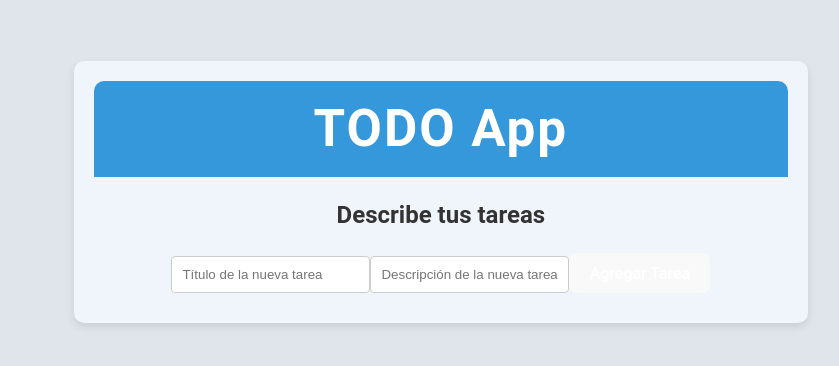
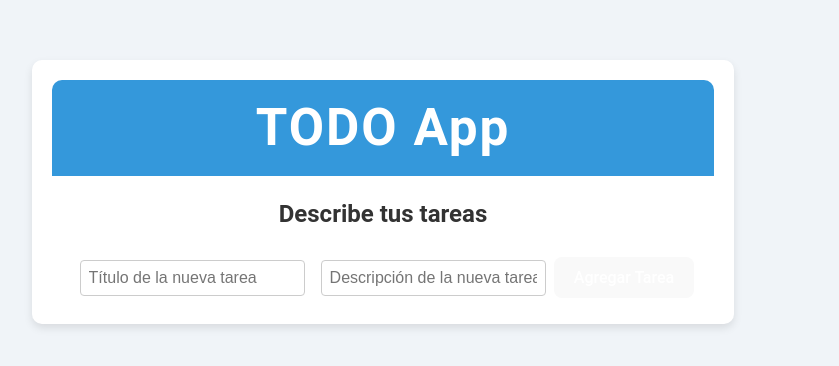
Before and after one commit to lizespinosa12/task-list, a React (Vite) app in the folder task-list/: page / in a window 1280 px wide. Shown: the part 208-574 px from the top of the page, without its empty margins (277-1116 px from the left). Built offline with nearby package versions, Linux system fonts and the light colour scheme.

Commit message:
realicé pequeños cambios en estilos

```diff
--- a/task-list/src/styles/styles.css
+++ b/task-list/src/styles/styles.css
@@ -2,10 +2,9 @@ body {
       font-family: 'Roboto', sans-serif;
       margin: 0;
       padding: 0;
-      background-color: #e0e5ec;
+      background-color: #f0f4f8;
       /* Azul claro */
       color: #333;
-      /* Color de texto oscuro */
       display: flex;
       align-items: center;
       justify-content: center;
@@ -13,15 +12,25 @@ body {
 }
 
 .App {
-      max-width: 1200px;
-      width: 120%;
+      max-width: 800px;
+      width: 100%;
       margin: 0 auto;
       padding: 20px;
-      background-color: #f0f5fc;
-      /* Azul más claro */
+      background-color: #ffffff;
+      /* Blanco */
       box-shadow: 0 4px 8px rgba(0, 0, 0, 0.1);
       border-radius: 10px;
       text-align: center;
+      opacity: 0;
+      transform: translateY(-20px);
+      animation: fadeInUp 0.5s ease forwards;
+}
+
+@keyframes fadeInUp {
+      to {
+            opacity: 1;
+            transform: translateY(0);
+      }
 }
 
 header {
@@ -50,12 +59,14 @@ li {
       padding: 20px;
       border-radius: 12px;
       box-shadow: 0 4px 8px rgba(0, 0, 0, 0.1);
-      transition: transform 0.3s ease, box-shadow 0.3s ease;
+      transition: transform 0.3s ease, box-shadow 0.3s ease, background-color 0.3s ease;
 }
 
 li:hover {
       transform: scale(1.05);
       box-shadow: 0 8px 16px rgba(0, 0, 0, 0.2);
+      background-color: #f9f9f9;
+      /* Cambia el color al pasar el mouse */
 }
 
 button {
@@ -77,8 +88,49 @@ button:hover {
 }
 
 input {
-      margin-bottom: 10px;
-      padding: 10px;
+      margin: 8px;
+      padding: 8px;
+      font-size: 16px;
       border: 1px solid #ccc;
       border-radius: 4px;
+      transition: border-color 0.3s ease;
 }
+
+input:focus {
+      border-color: #3498db;
+      /* Cambia el color del borde al enfocar */
+}
+
+button {
+  background-color: #3498db; /* Azul */
+  color: #ffffff;
+  border: none;
+  padding: 8px 12px;
+  font-size: 14px;
+  cursor: pointer;
+  border-radius: 6px;
+  transition: background-color 0.3s ease, transform 0.3s ease;
+}
+
+button:hover {
+  background-color: #2980b9; /* Azul más oscuro */
+  transform: scale(1.1);
+}
+
+/* Nuevo estilo para el botón de descripción */
+.show-description-button {
+  background-color: #27ae60; /* Verde */
+  color: #ffffff;
+  border: none;
+  padding: 8px 12px;
+  font-size: 14px;
+  cursor: pointer;
+  border-radius: 6px;
+  margin-top: 8px; /* Ajusta el espacio entre el título y el botón */
+  transition: background-color 0.3s ease, transform 0.3s ease;
+}
+
+.show-description-button:hover {
+  background-color: #219653; /* Verde más oscuro */
+  transform: scale(1.1);
+}
```
